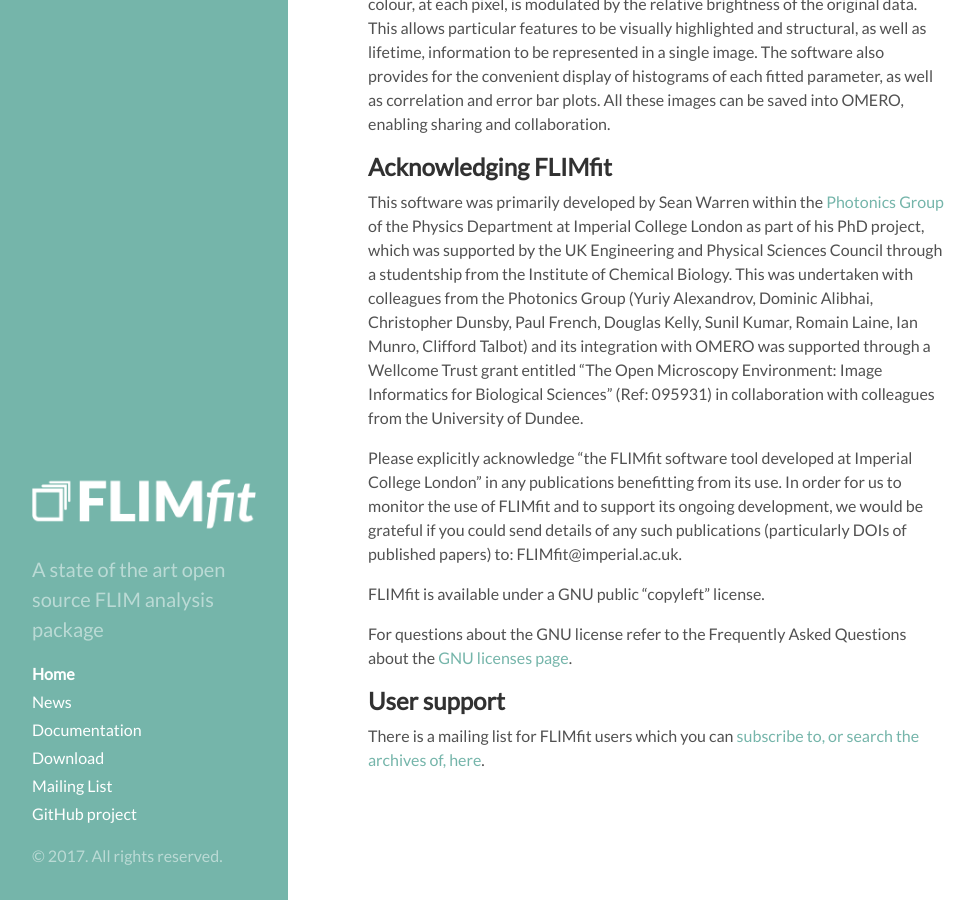
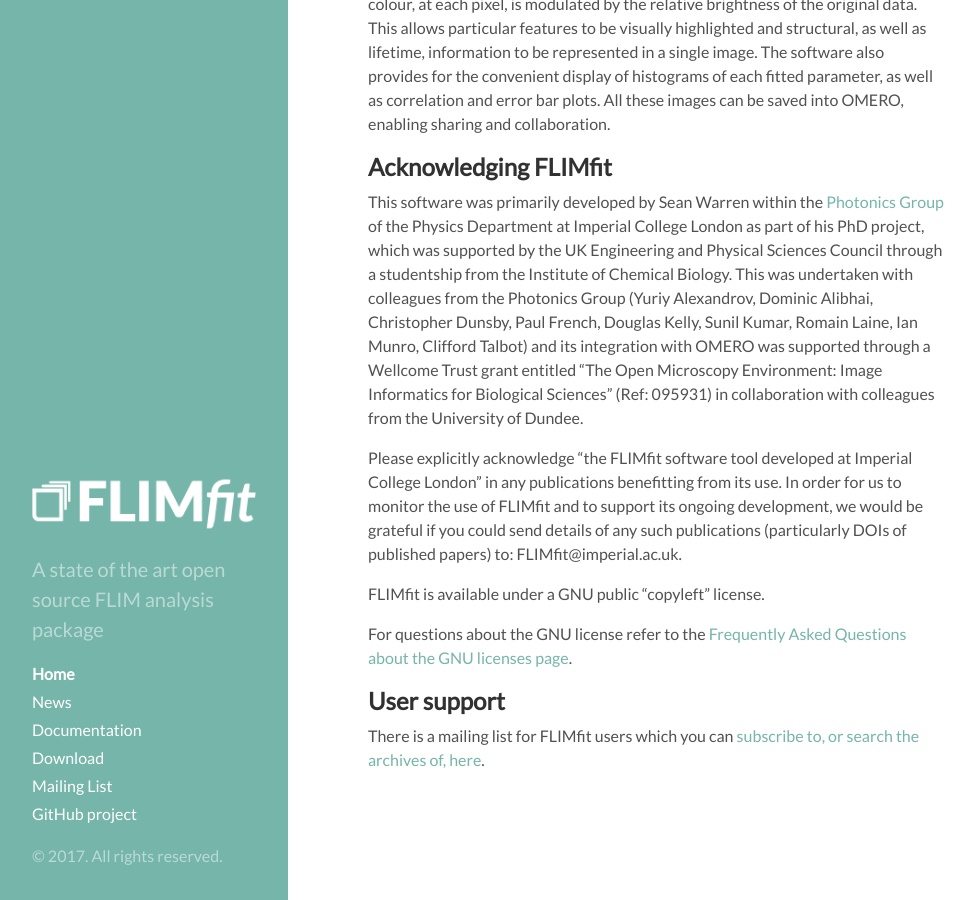
Before and after one commit to flimfit/FLIMfit-website, a Jekyll site: the page built from index.md, in a window 1280 px wide and 900 px high, scrolled down 1601 px. Shown: the whole window, without its empty margins (0-975 px from the left). Built offline with Jekyll 4.4.1, drawn with Linux system fonts in a browser that asks for light colours; nearby versions of some CDN libraries.

Commit message:
Modify text in link to describe the GNU FAQ better

```diff
--- a/index.md
+++ b/index.md
@@ -36,7 +36,7 @@ Please explicitly acknowledge "the FLIMfit software tool developed at Imperial C
 
 FLIMfit is available under a GNU public “copyleft” license.
 
-For questions about the GNU license refer to the Frequently Asked Questions about the [GNU licenses page](http://www.gnu.org/licenses/gpl-faq.html).
+For questions about the GNU license refer to the [Frequently Asked Questions about the GNU licenses page](http://www.gnu.org/licenses/gpl-faq.html).
 
 
 User support
```
